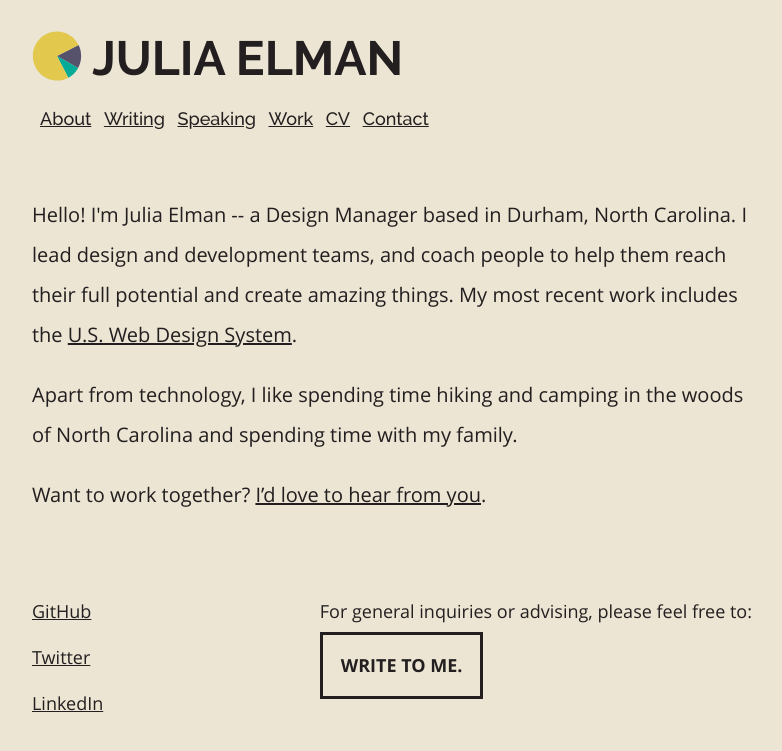
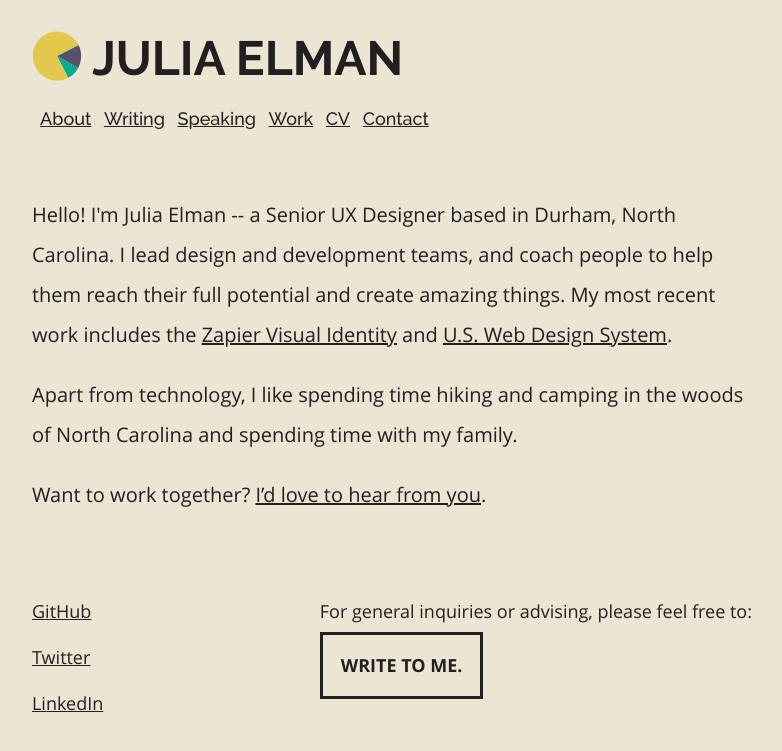
Before and after one commit to juliaelman/juliaelman.github.io, a Jekyll site: the page built from index.html, in a window 1280 px wide. Shown: the top 751 px of the page, without its empty margins (248-1030 px from the left). Built offline with Jekyll 4.4.1, drawn with Linux system fonts in a browser that asks for light colours.

Commit message:
Update homepage copy with new title.

```diff
--- a/index.html
+++ b/index.html
@@ -4,7 +4,7 @@ permalink: /
 body_id: home
 ---
 
-<p>Hello! I'm Julia Elman -- a Design Manager based in Durham, North Carolina. I lead design and development teams, and coach people to help them reach their full potential and create amazing things. My most recent work includes the <a href="https://designsystem.digital.gov/">U.S. Web Design System</a>.</p>
+<p>Hello! I'm Julia Elman -- a Senior UX Designer based in Durham, North Carolina. I lead design and development teams, and coach people to help them reach their full potential and create amazing things. My most recent work includes the <a href="https://zapier.com/blog/remote-design-visual-identity/">Zapier Visual Identity</a> and <a href="https://designsystem.digital.gov/">U.S. Web Design System</a>.</p>
 
 <p>Apart from technology, I like spending time hiking and camping in the woods of North Carolina and spending time with my family.</p>
 
```
